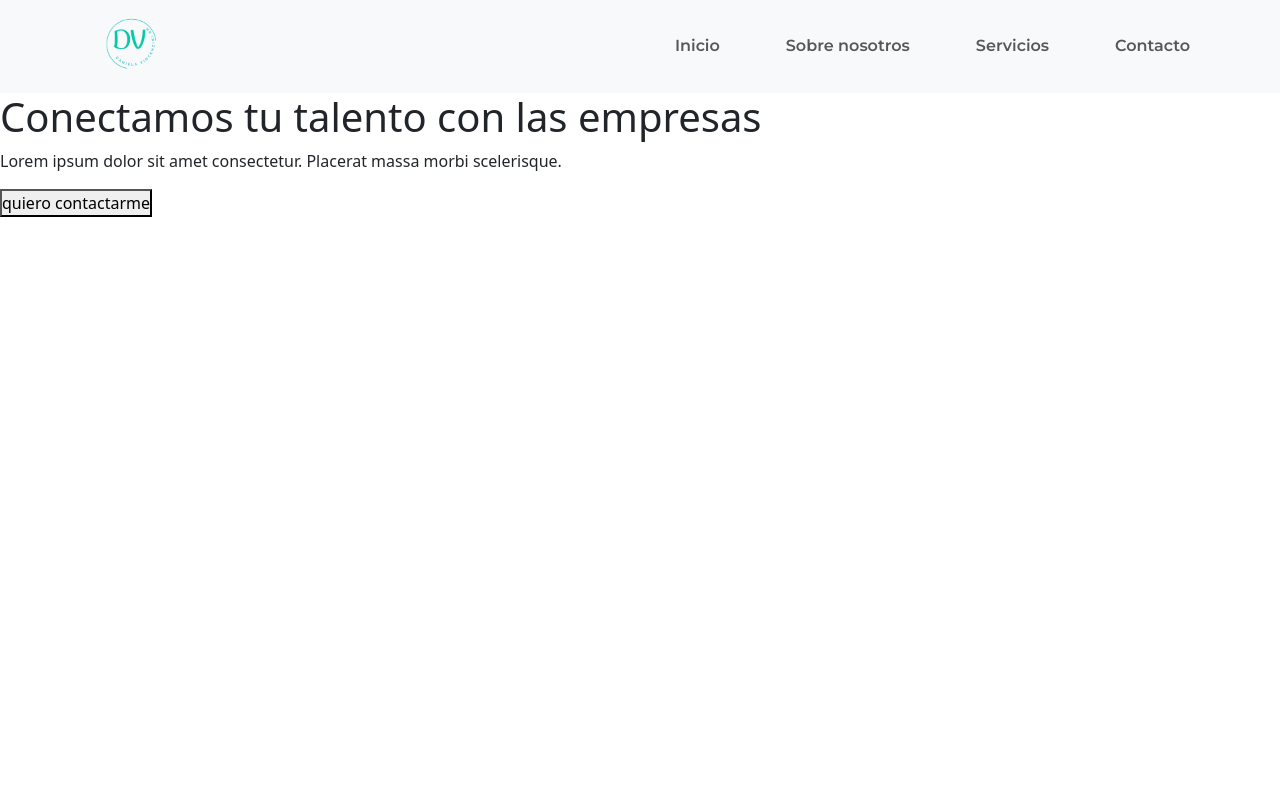
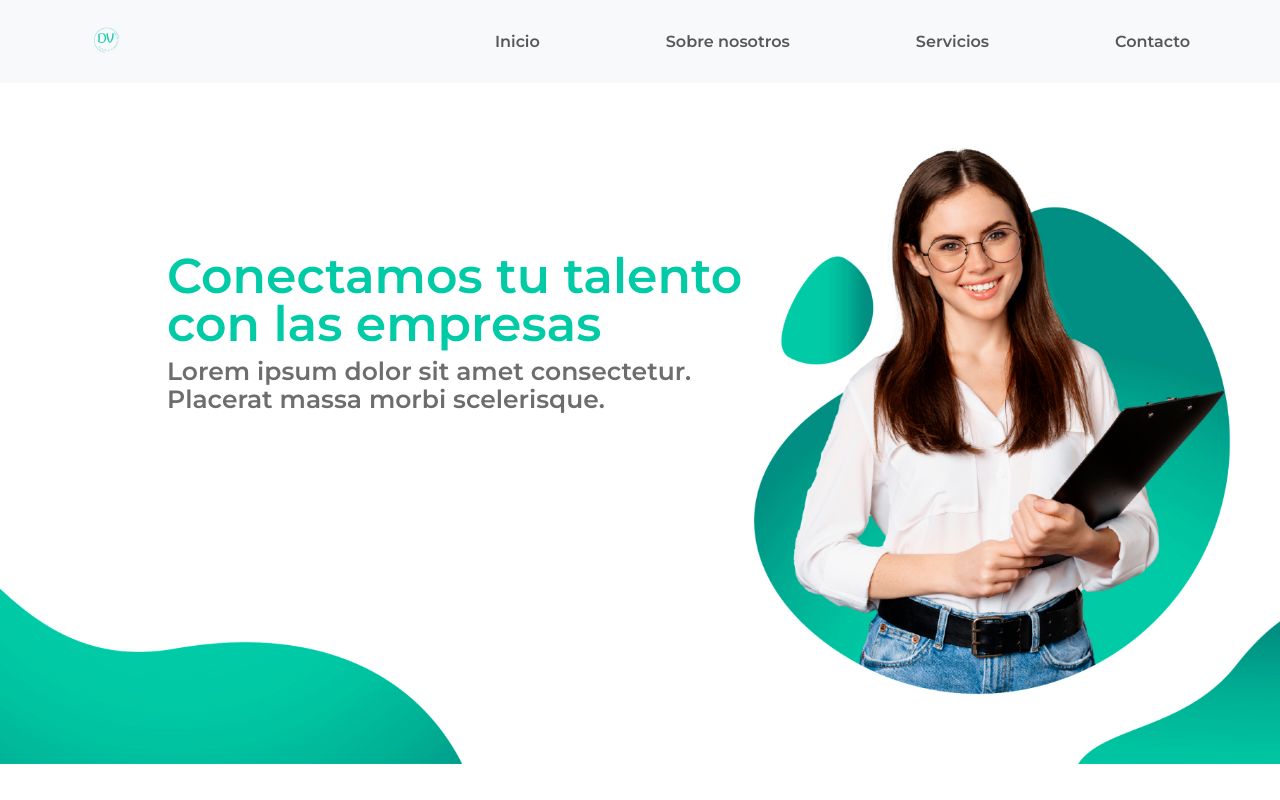
Before and after one commit to ChristianMagallanes24/proyectodaniela, a React (Create React App) app: page / in a window 1280 px wide. Built offline with nearby package versions, Linux system fonts and the light colour scheme.

Commit message:
se adelanto el header

```diff
--- a/src/components/Header/Header.jsx
+++ b/src/components/Header/Header.jsx
@@ -2,17 +2,15 @@ import React from 'react';
 
 const Header = () => {
   return (
-    <header>
-      <div className='header-contenido'>
-        <div>
-            <h1>Conectamos tu talento con las empresas</h1>
-            <p>Lorem ipsum dolor sit amet consectetur. Placerat massa morbi scelerisque.</p>
-            <button>quiero contactarme</button>
+    <header className='header'>
+        <div className='header-info'>
+            <h1 className='titulo'>Conectamos tu talento con las empresas</h1>
+            <p className='parrafo-header'>Lorem ipsum dolor sit amet consectetur. Placerat massa morbi scelerisque.</p>
         </div>
         <div>
 
         </div>
-      </div>
+
     </header>
   );
 }
--- /dev/null
+++ b/src/components/Header/_Header.scss
@@ -0,0 +1,34 @@
+.header{
+    display: flex;
+    align-items: center;
+    background-image: url(../../assets/hero2.jpeg);
+    height: 681px;
+    background-size: cover; /* Ajusta automáticamente al ancho */
+    background-repeat: no-repeat;
+    background-position: center;
+    flex-shrink: 0;
+    .header-info{
+        width: 781px;
+        padding-left: 167px;
+        padding-bottom: 167px;
+        .titulo {
+            color: #00CBA6;
+            font-family: Montserrat;
+            font-size: 48.83px;
+            font-style: normal;
+            font-weight: 700;
+            line-height: 48.83px;
+            /* 100% */
+        }
+
+        .parrafo-header {
+            font-family: Montserrat;
+            color: #6D6D6D;
+            font-size: 25px;
+            font-style: normal;
+            font-weight: 400;
+            line-height: 28px;
+            /* 112% */
+        }
+    }
+}
--- a/src/components/NavBar/NavBar.jsx
+++ b/src/components/NavBar/NavBar.jsx
@@ -6,7 +6,7 @@ import miLogo from "../../assets/logo.png";
 
 function BasicExample() {
   return (
-    <Navbar expand="lg" className="bg-light" fixed='top' sticky='top'>
+    <Navbar expand="lg" className="bg-light nav" fixed='top' sticky='top'>
       <Container>
         {/* Quita las comillas alrededor de {miLogo} */}
         <Navbar.Brand href="#home"> <img className='logo' src={miLogo} alt="logo" /></Navbar.Brand>
--- a/src/components/NavBar/_NavBar.scss
+++ b/src/components/NavBar/_NavBar.scss
@@ -1,10 +1,23 @@
-.bg-light{
-    background-color: #ffff;
+.nav {
+    display: flex;
+    padding: 20px 27px;
+    justify-content: space-between;
+    align-items: center;
 }
-.logo{
-    width: 100px;
+
+.bg-light {
+    background-color: transparent;
 }
-.links{
-    gap: 50px;
+
+.logo {
+    width: 50px;
+}
+
+.links {
+    display: flex;
+justify-content: center;
+align-items: center;
+gap: 110px;
+align-self: stretch;
     font-family: "Montserrat";
 }
--- a/src/index.scss
+++ b/src/index.scss
@@ -1,3 +1,4 @@
+@import "./components/Header/Header";
 @import "./components/NavBar/NavBar";
 //Estilos de boostrap
 @import 'bootstrap/dist/css/bootstrap.min.css';
```
Also changed, not shown: src/assets/hero.png (added), src/assets/hero2.jpeg (added).
